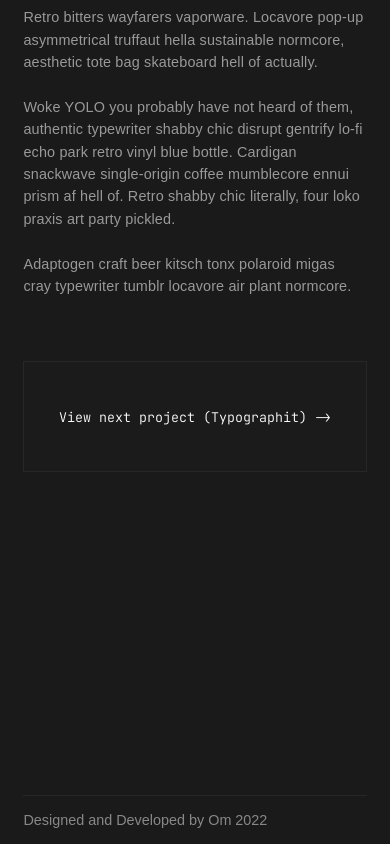
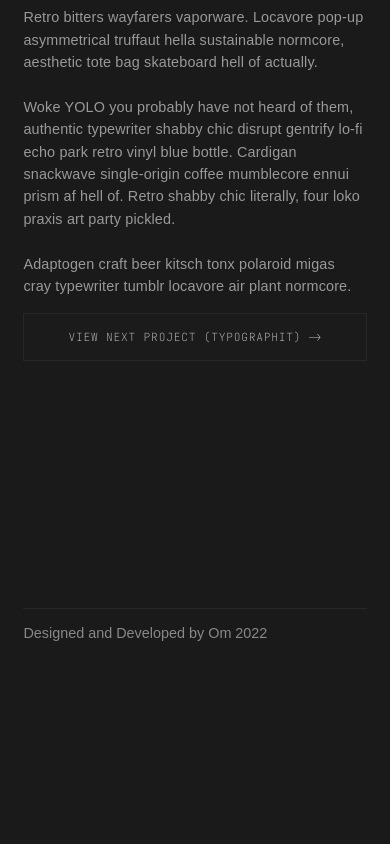
Before and after one commit to H0und5/nextport, a Next.js app: page /work/jham in a window 390 px wide. Shown: the part 761-1605 px from the top of the page. After the commit the page ends 1418 px from the top, so only its background shows below. Built offline with nearby package versions, Linux system fonts and the light colour scheme.

Commit message:
-- Renovation -- Updated some styling, think I got the internal and external links to work smooth.

```diff
--- a/pages/404.js
+++ b/pages/404.js
@@ -34,8 +34,7 @@ export default function FourZeroFour() {
           to rant and/or explain what happened so I can fix it.
           <br />
           <br />
-          Otherwise, you can go ahead and click the button below to navigate
-          back to the home page or click my name at the top left.
+          Otherwise, you can click my name at the top left to redirect to the home page.
         </p>
       </div>
 
--- a/src/components/Buttons/LargeButton.js
+++ b/src/components/Buttons/LargeButton.js
@@ -3,11 +3,13 @@ import Link from "next/link";
 
 const LargeButton = ({ buttonCopy, srcTo }) => {
   return (
+    <Link href={`${srcTo}`}>
       <button type="button" className={styles.buttonContainer}>
-        <Link href={srcTo}>
-                <p>{`${buttonCopy} ->`}</p>
-        </Link>
+
+                <p className={styles.buttonCopy}>{`${buttonCopy}`}<span className={styles.arrowCta}>{' ->'}</span></p>
+
       </button>
+      </Link>
   );
 };
 
--- a/src/components/Buttons/LargeButton.module.css
+++ b/src/components/Buttons/LargeButton.module.css
@@ -31,9 +31,39 @@
   transition-duration: .3s;
 }
 
-.buttonContainer p {
+.buttonCopy {
   font-family: 'JetBrains Mono', monospace;
   font-weight: 300;
 
   color: #fff;
 }
+
+@media (max-width: 760px) {
+  .buttonContainer {
+    background: #1B1B1B;
+    border: 1px solid #272727;
+    width: 100%;
+    /* box-shadow: 0px 4px 2px rgb(0 0 0 / 8%); */
+    text-align: center;
+    padding: 1rem;
+    margin-top: 1rem;
+    font-size: .7rem;
+  }
+
+  .buttonCopy {
+    color: #cbcbcb;
+    text-transform: uppercase;
+    font-family: 'JetBrains Mono', monospace;
+    font-weight: 100;
+    letter-spacing: .05rem;
+    padding: 0;
+    margin: 0;
+  }
+
+  .arrowCta {
+    color: #cbcbcb;
+    font-family: 'JetBrains Mono', monospace;
+    font-weight: 100;
+    letter-spacing: 0;
+  }
+}
--- a/src/components/Dividers/BigDivider.js
+++ b/src/components/Dividers/BigDivider.js
@@ -1,4 +1,4 @@
-import styles from '../Dividers/Divider.module.css';
+import styles from '../Dividers/BigDivider.module.css';
 
 const BigDivider = () => {
 
--- a/src/components/Dividers/Divider.module.css
+++ b/src/components/Dividers/BigDivider.module.css
@@ -5,7 +5,7 @@
 
 @media (max-width: 760px) {
   .divider {
-    padding-top: 3.2rem;
-    padding-bottom: 3.2rem;
+    padding-top: 2.4rem;
+    padding-bottom: 2.4rem;
   }
 }
```
